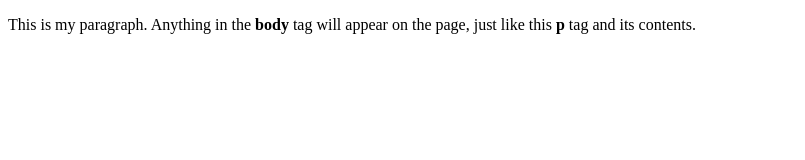
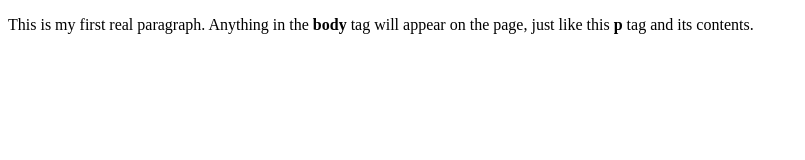
Before and after one commit to aldenshiverick/hello-ping-ex, a plain HTML site: page index.html in a window 1280 px wide. Shown: the whole page, without its empty margins (0-805 px from the left). Drawn offline with Linux system fonts and the light colour scheme.

Commit message:
Changed index.html again from another branch

```diff
--- a/index.html
+++ b/index.html
@@ -4,6 +4,6 @@
     <title>This is the title of the webpage!</title>
   </head>
   <body>
-    <p>This is my paragraph. Anything in the <strong>body</strong> tag will appear on the page, just like this <strong>p</strong> tag and its contents.</p>
+    <p>This is my first real paragraph. Anything in the <strong>body</strong> tag will appear on the page, just like this <strong>p</strong> tag and its contents.</p>
   </body>
 </html>
```
